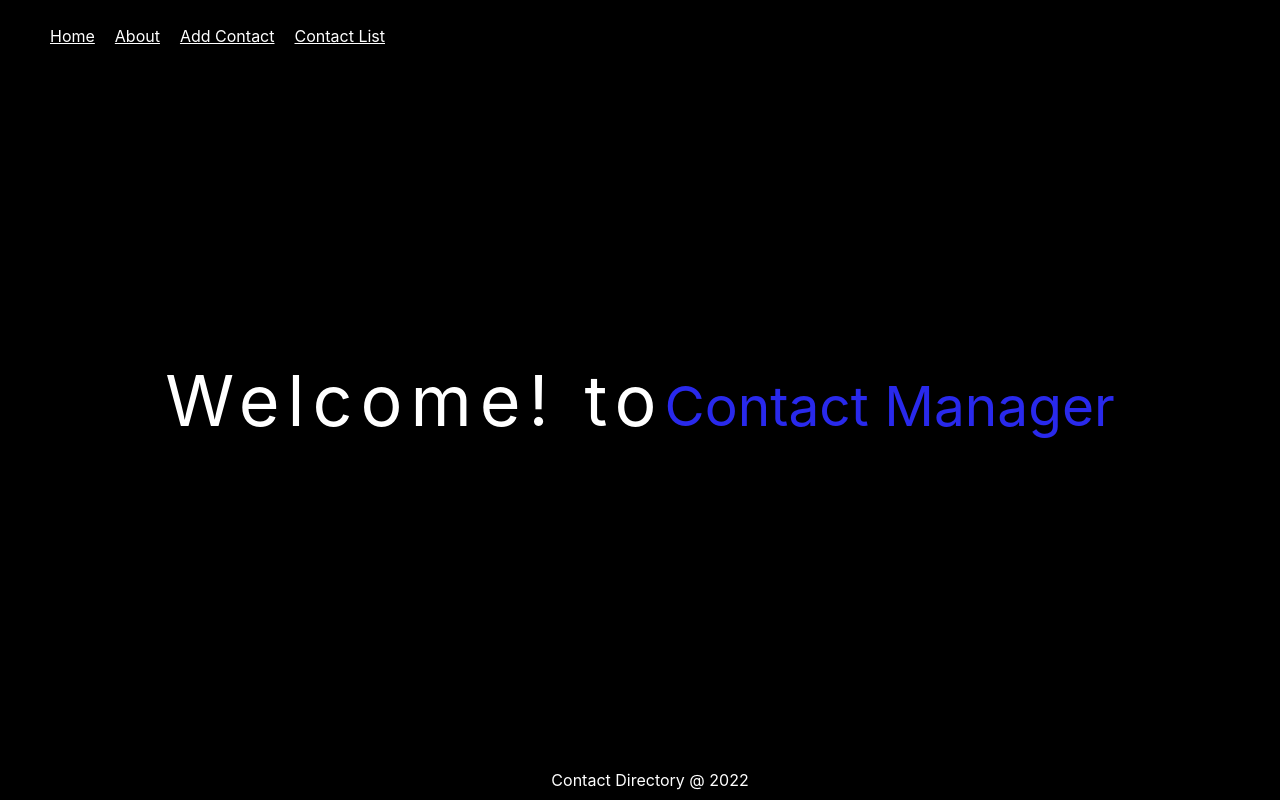
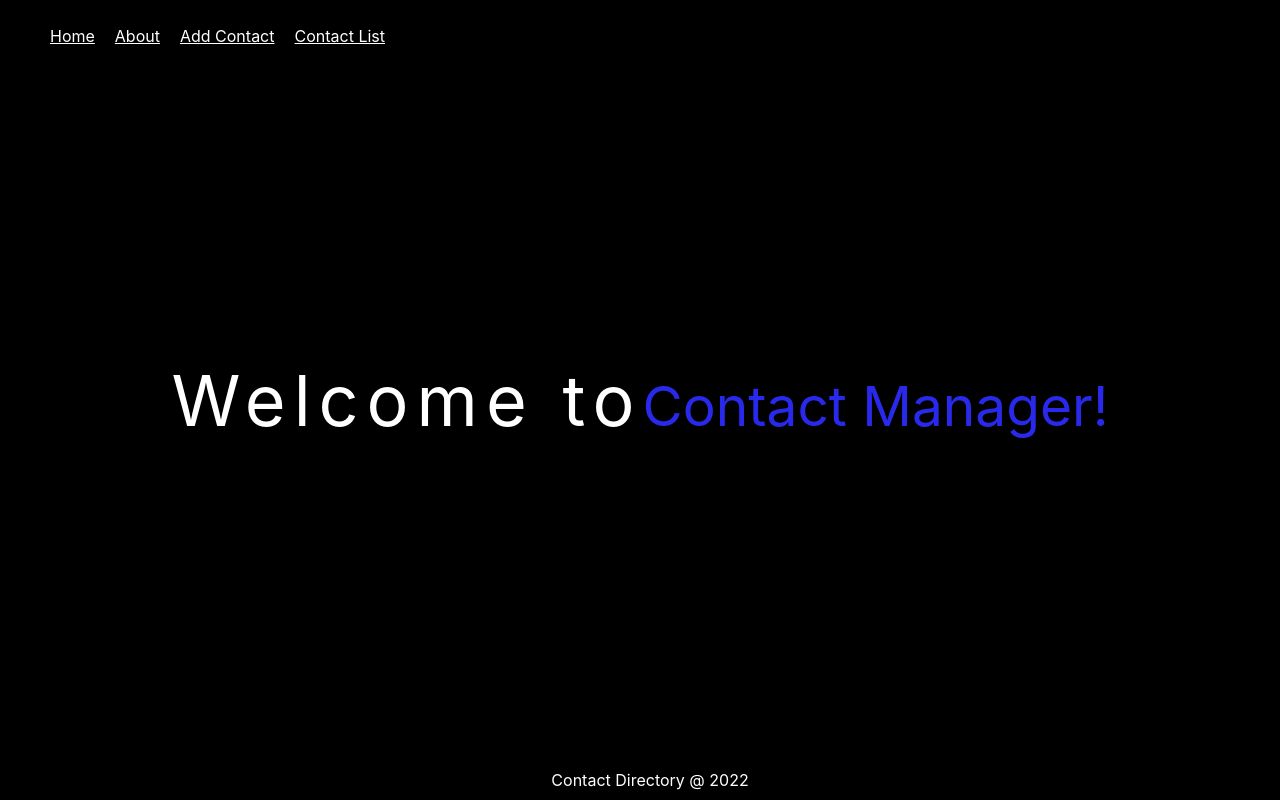
Before and after one commit to littlephillips/Contact-Web-Application, a React (Create React App) app: page / in a window 1280 px wide. Built offline with nearby package versions, Linux system fonts and the light colour scheme.

Commit message:
Edited the Home Message

```diff
--- a/src/components/Home/Home.js
+++ b/src/components/Home/Home.js
@@ -2,8 +2,8 @@ import React from 'react';
 
 const Home = () => {
   return <div className='styledheader'>
-    <span className='styledspan'>Welcome! to</span>
-    <span className='styledmain'>Contact Manager</span>
+    <span className='styledspan'>Welcome to</span>
+    <span className='styledmain'>Contact Manager!</span>
   </div>;
 };
 
```
